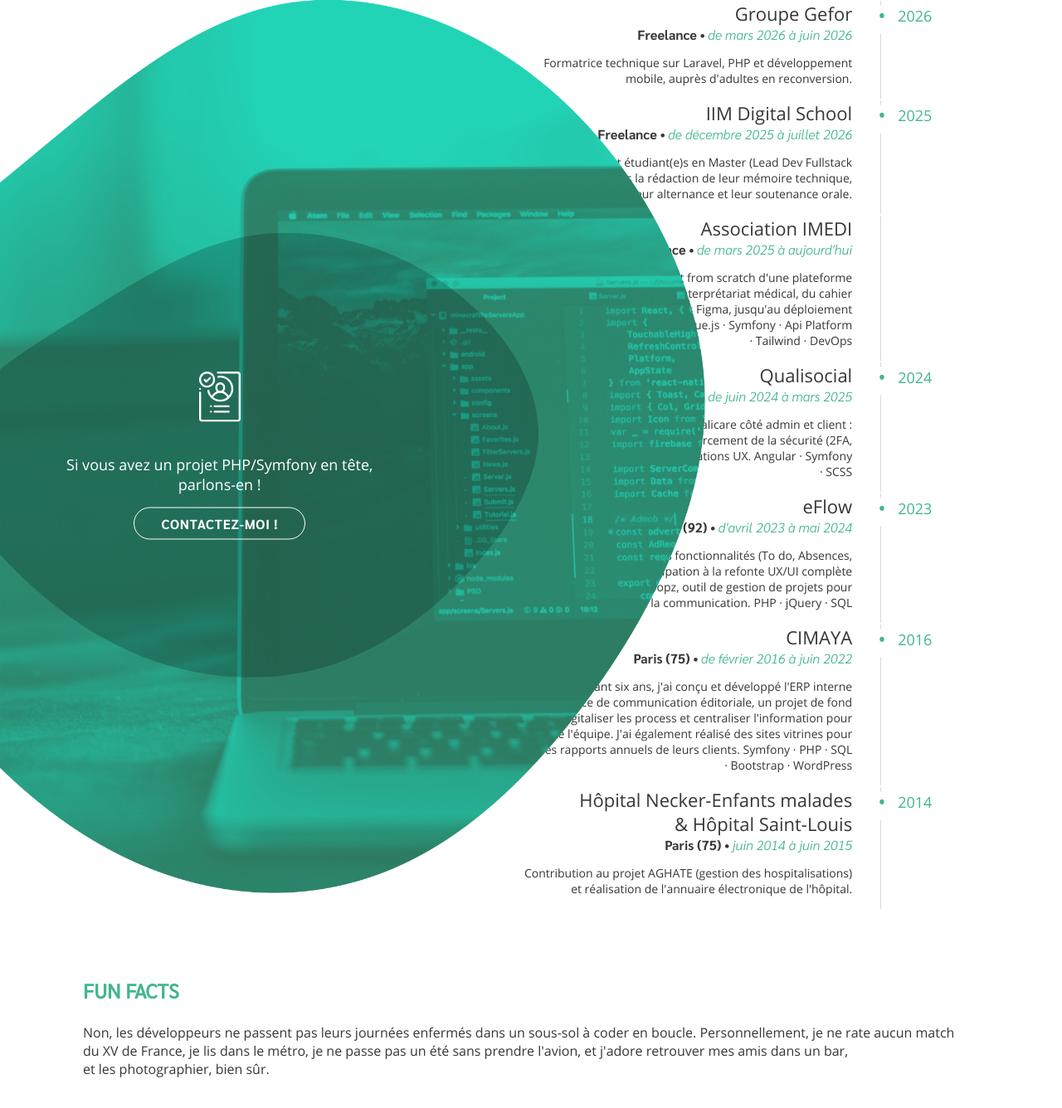
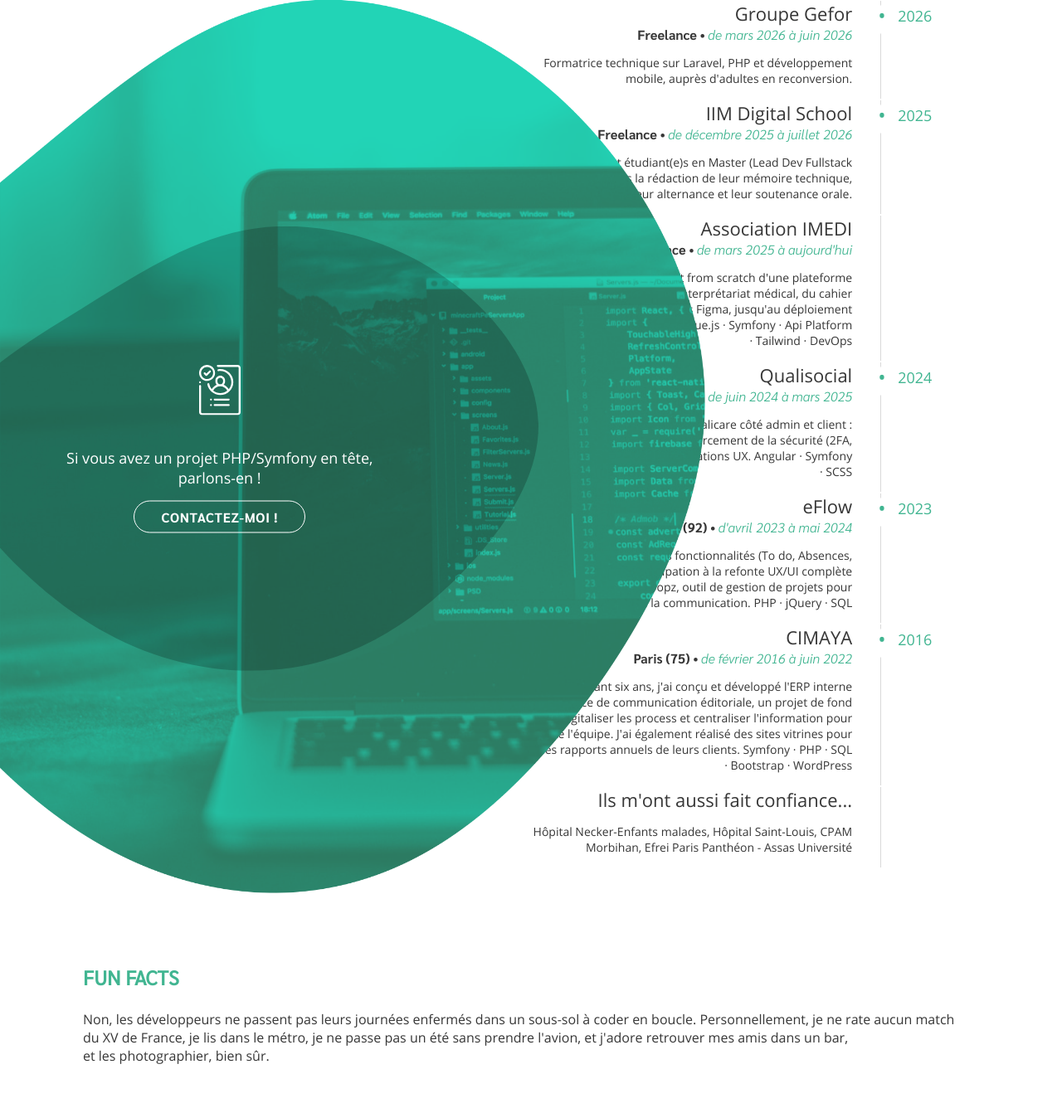
Before and after one commit to marinesl/mon-site, a Symfony app: template templates/dev/resume.html.twig in a window 1280 px wide. Shown: the part 4021-5357 px from the top of the page at 83% size. Run offline with Twig, Linux system fonts and the light colour scheme; the template is opened without the code that fills it, so the values that code supplies are empty; form fields are guessed from the names that the template uses; some libraries are stand-ins or nearby versions.

Commit message:
ml-4: update experiences with tiny clients

```diff
--- a/templates/dev/resume.html.twig
+++ b/templates/dev/resume.html.twig
@@ -276,11 +276,11 @@
                     </tr>
                     <tr>
                         <td>
-                            <p>Hôpital&nbsp;Necker-Enfants&nbsp;malades &amp;&nbsp;Hôpital&nbsp;Saint-Louis</p>
-                            <p>Paris (75) &#149; <span>juin&nbsp;2014 à&nbsp;juin 2015</span></p>
-                            <p>Contribution au&nbsp;projet AGHATE (gestion des&nbsp;hospitalisations) et&nbsp;réalisation de&nbsp;l'annuaire électronique de&nbsp;l'hôpital.</p>
+                            <p>Ils m'ont aussi fait confiance...</p>
+                            <p></p>
+                            <p>Hôpital&nbsp;Necker-Enfants&nbsp;malades, Hôpital&nbsp;Saint-Louis, CPAM Morbihan, Efrei Paris Panthéon - Assas Université</p>
                         </td>
-                        <td class="bullet">2014</td>
+                        <td></td>
                     </tr>
                 </tbody>
             </table>
--- a/templates/readproof/resume.html.twig
+++ b/templates/readproof/resume.html.twig
@@ -245,9 +245,9 @@
                     </tr>
                     <tr>
                         <td>
-                            <p>Hôpital&nbsp;Necker-Enfants&nbsp;malades &amp;&nbsp;Hôpital&nbsp;Saint-Louis</p>
-                            <p>Paris (75) &#149; <span class="orange">juin&nbsp;2014 à&nbsp;juin 2015</span></p>
-                            <p>Contribution au&nbsp;projet AGHATE (gestion des&nbsp;hospitalisations) et&nbsp;réalisation de&nbsp;l'annuaire électronique de&nbsp;l'hôpital.</p>
+                            <p>Ils m'ont aussi fait confiance...</p>
+                            <p></p>
+                            <p>Hôpital&nbsp;Necker-Enfants&nbsp;malades, Hôpital&nbsp;Saint-Louis, CPAM Morbihan, Efrei Paris Panthéon - Assas Université</p>
                         </td>
                         <td class="bullet orange">2014</td>
                     </tr>
```
Also changed, not shown: public/css/home.css (+0 -8 lines), templates/home.html.twig (+3 -4 lines).
